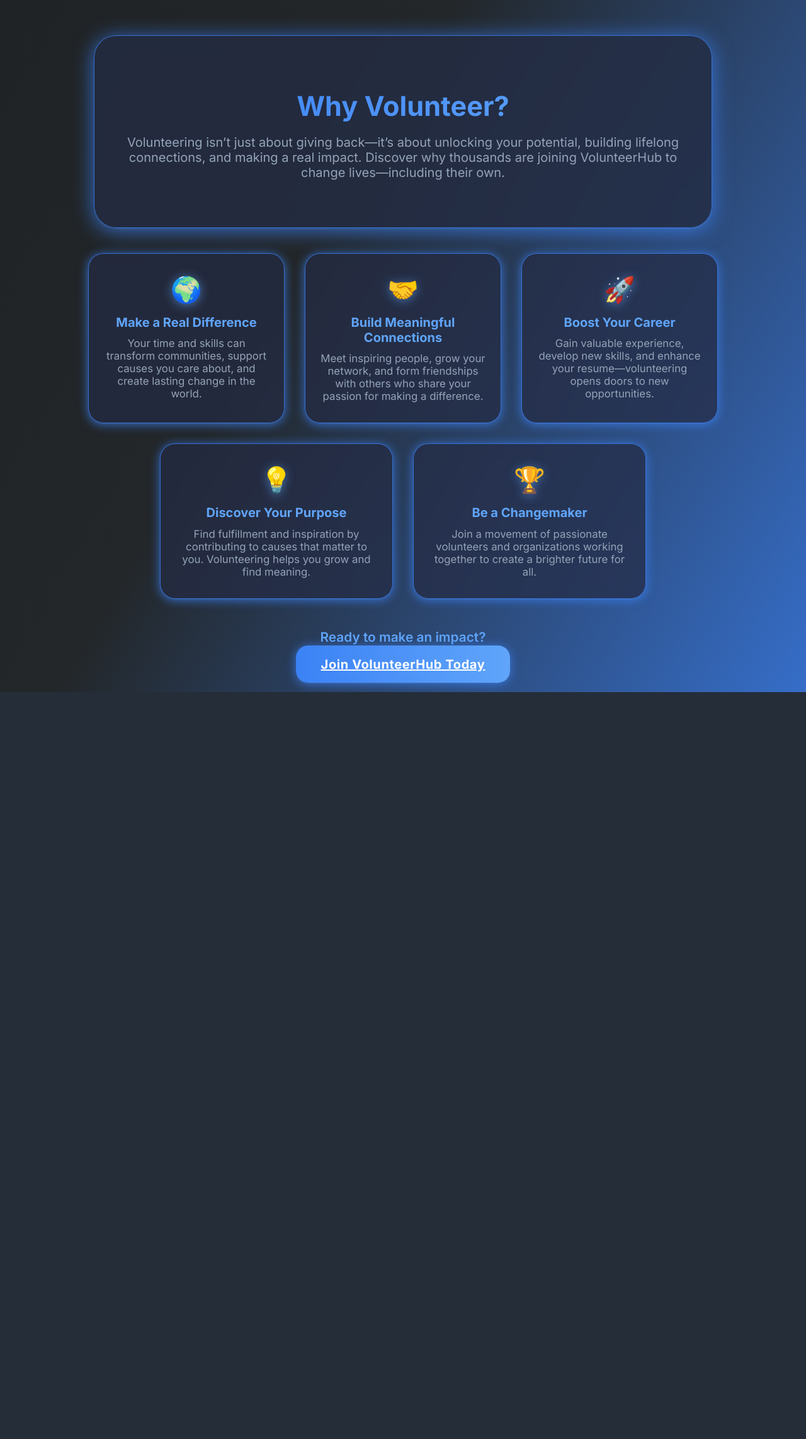
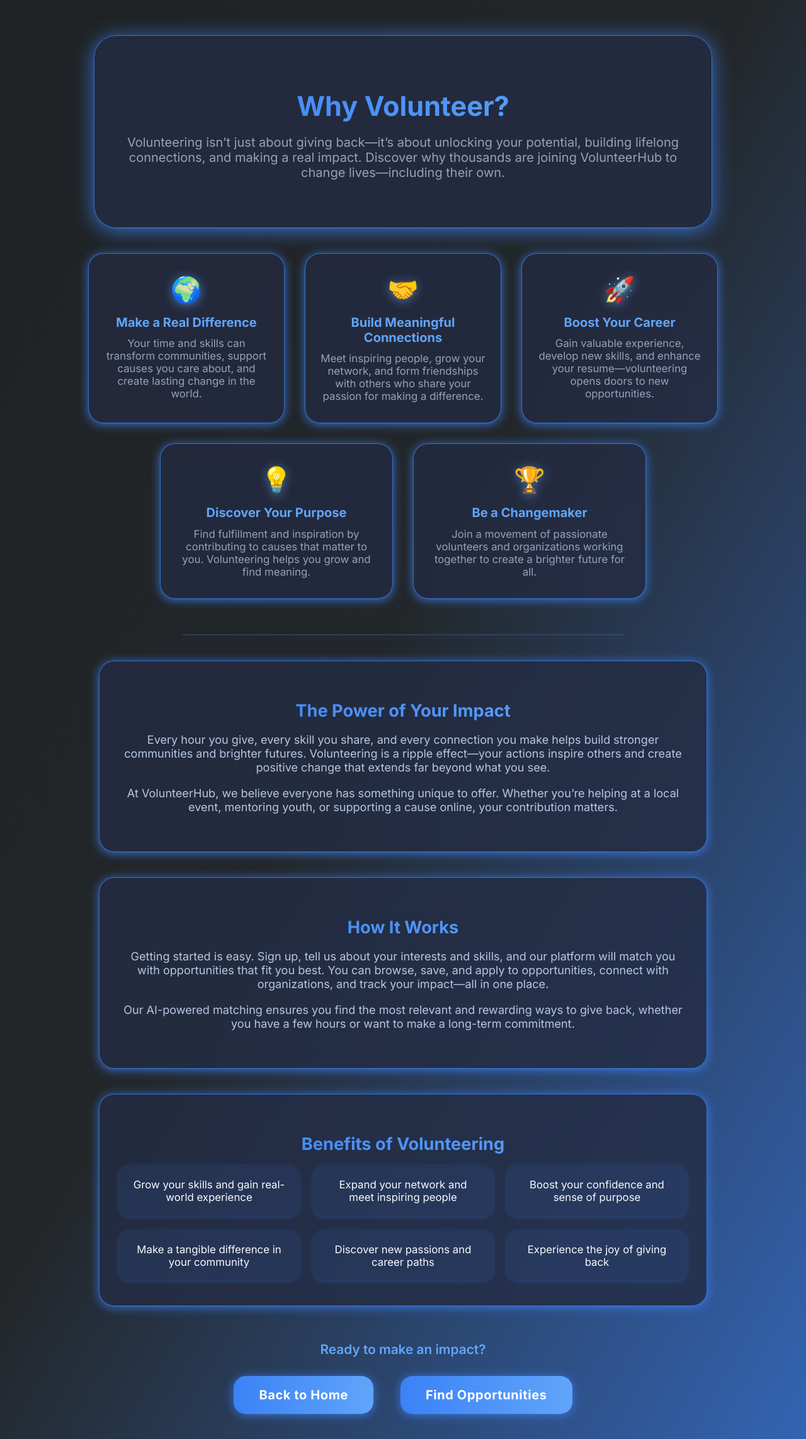
Before and after one commit to SarveshwarSenthilKumar/VolunteerHub, a Flask app: page /why_volunteer in a window 1280 px wide. Shown: the whole page at 63% size. Before the commit the page ends 1099 px from the top, so only its background shows below. Run offline with Flask 2, Linux system fonts and the light colour scheme.

Commit message:
Improved why volunteer page to make more appealing

```diff
--- a/templates/why_volunteer.html
+++ b/templates/why_volunteer.html
@@ -98,9 +98,60 @@
             font-size: 1.05rem;
             color: var(--text-secondary);
         }
+        .divider {
+            width: 100%;
+            max-width: 700px;
+            margin: 3.5rem auto 2.5rem auto;
+            border: none;
+            border-top: 2px solid rgba(96,165,250,0.18);
+            box-shadow: 0 2px 16px #3b82f633;
+        }
+        .impact-section, .how-section, .benefits-section {
+            max-width: 900px;
+            margin: 0 auto 2.5rem auto;
+            background: rgba(36,44,68,0.82);
+            backdrop-filter: blur(14px);
+            border-radius: 1.5rem;
+            box-shadow: 0 2px 16px #3b82f6cc, 0 1px 0 #fff1;
+            border: 1.5px solid #3b82f6cc;
+            padding: 2.5rem 2rem;
+            text-align: center;
+        }
+        .impact-section h2, .how-section h2, .benefits-section h2 {
+            font-size: 1.7rem;
+            font-weight: 700;
+            margin-bottom: 1.1rem;
+            background: linear-gradient(90deg, #3b82f6 0%, #60a5fa 100%);
+            -webkit-background-clip: text;
+            -webkit-text-fill-color: transparent;
+            background-clip: text;
+        }
+        .impact-section p, .how-section p, .benefits-section p {
+            font-size: 1.13rem;
+            color: #b6c6e3;
+            margin-bottom: 1.2rem;
+        }
+        .benefits-list {
+            display: flex;
+            flex-wrap: wrap;
+            gap: 1.5rem;
+            justify-content: center;
+            margin-top: 1.2rem;
+        }
+        .benefit-item {
+            background: rgba(59,130,246,0.10);
+            border-radius: 1rem;
+            padding: 1.2rem 1.3rem;
+            color: var(--text-primary);
+            min-width: 180px;
+            max-width: 260px;
+            flex: 1 1 180px;
+            font-size: 1.05rem;
+            box-shadow: 0 1px 8px #3b82f655;
+        }
         .cta-section {
             text-align: center;
-            margin: 3rem 0 2rem 0;
+            margin: 3.5rem 0 2.5rem 0;
         }
         .cta-btn {
             background: linear-gradient(90deg, #3b82f6 0%, #60a5fa 100%);
@@ -114,18 +165,21 @@
             cursor: pointer;
             transition: background 0.18s, box-shadow 0.18s, transform 0.18s;
             outline: none;
-            margin-top: 1.2rem;
+            margin: 0.7rem 1.2rem 0 1.2rem;
             letter-spacing: 0.03em;
+            display: inline-block;
+            text-decoration: none !important;
         }
         .cta-btn:hover {
             background: linear-gradient(90deg, #60a5fa 0%, #3b82f6 100%);
             box-shadow: 0 4px 32px #60a5fa, 0 1px 0 #fff2;
             transform: translateY(-2px) scale(1.04);
+            text-decoration: none !important;
         }
         @media (max-width: 800px) {
-            .why-hero { padding: 2rem 0.7rem; }
-            .reasons-section { flex-direction: column; gap: 1.2rem; }
-            .reason-card { max-width: 100%; min-width: 0; }
+            .why-hero, .impact-section, .how-section, .benefits-section { padding: 2rem 0.7rem; }
+            .reasons-section, .benefits-list { flex-direction: column; gap: 1.2rem; }
+            .reason-card, .benefit-item { max-width: 100%; min-width: 0; }
         }
     </style>
 </head>
@@ -161,9 +215,32 @@
             <div class="reason-desc">Join a movement of passionate volunteers and organizations working together to create a brighter future for all.</div>
         </div>
     </div>
+    <hr class="divider" />
+    <div class="impact-section">
+        <h2>The Power of Your Impact</h2>
+        <p>Every hour you give, every skill you share, and every connection you make helps build stronger communities and brighter futures. Volunteering is a ripple effect—your actions inspire others and create positive change that extends far beyond what you see.</p>
+        <p>At VolunteerHub, we believe everyone has something unique to offer. Whether you’re helping at a local event, mentoring youth, or supporting a cause online, your contribution matters.</p>
+    </div>
+    <div class="how-section">
+        <h2>How It Works</h2>
+        <p>Getting started is easy. Sign up, tell us about your interests and skills, and our platform will match you with opportunities that fit you best. You can browse, save, and apply to opportunities, connect with organizations, and track your impact—all in one place.</p>
+        <p>Our AI-powered matching ensures you find the most relevant and rewarding ways to give back, whether you have a few hours or want to make a long-term commitment.</p>
+    </div>
+    <div class="benefits-section">
+        <h2>Benefits of Volunteering</h2>
+        <div class="benefits-list">
+            <div class="benefit-item">Grow your skills and gain real-world experience</div>
+            <div class="benefit-item">Expand your network and meet inspiring people</div>
+            <div class="benefit-item">Boost your confidence and sense of purpose</div>
+            <div class="benefit-item">Make a tangible difference in your community</div>
+            <div class="benefit-item">Discover new passions and career paths</div>
+            <div class="benefit-item">Experience the joy of giving back</div>
+        </div>
+    </div>
     <div class="cta-section">
         <div style="font-size:1.3rem;color:var(--accent-secondary);font-weight:600;margin-bottom:1.2rem;">Ready to make an impact?</div>
-        <a href="/auth/signup" class="cta-btn">Join VolunteerHub Today</a>
+        <a href="/" class="cta-btn">Back to Home</a>
+        <a href="/swipe" class="cta-btn">Find Opportunities</a>
     </div>
 </body>
 </html>
```
